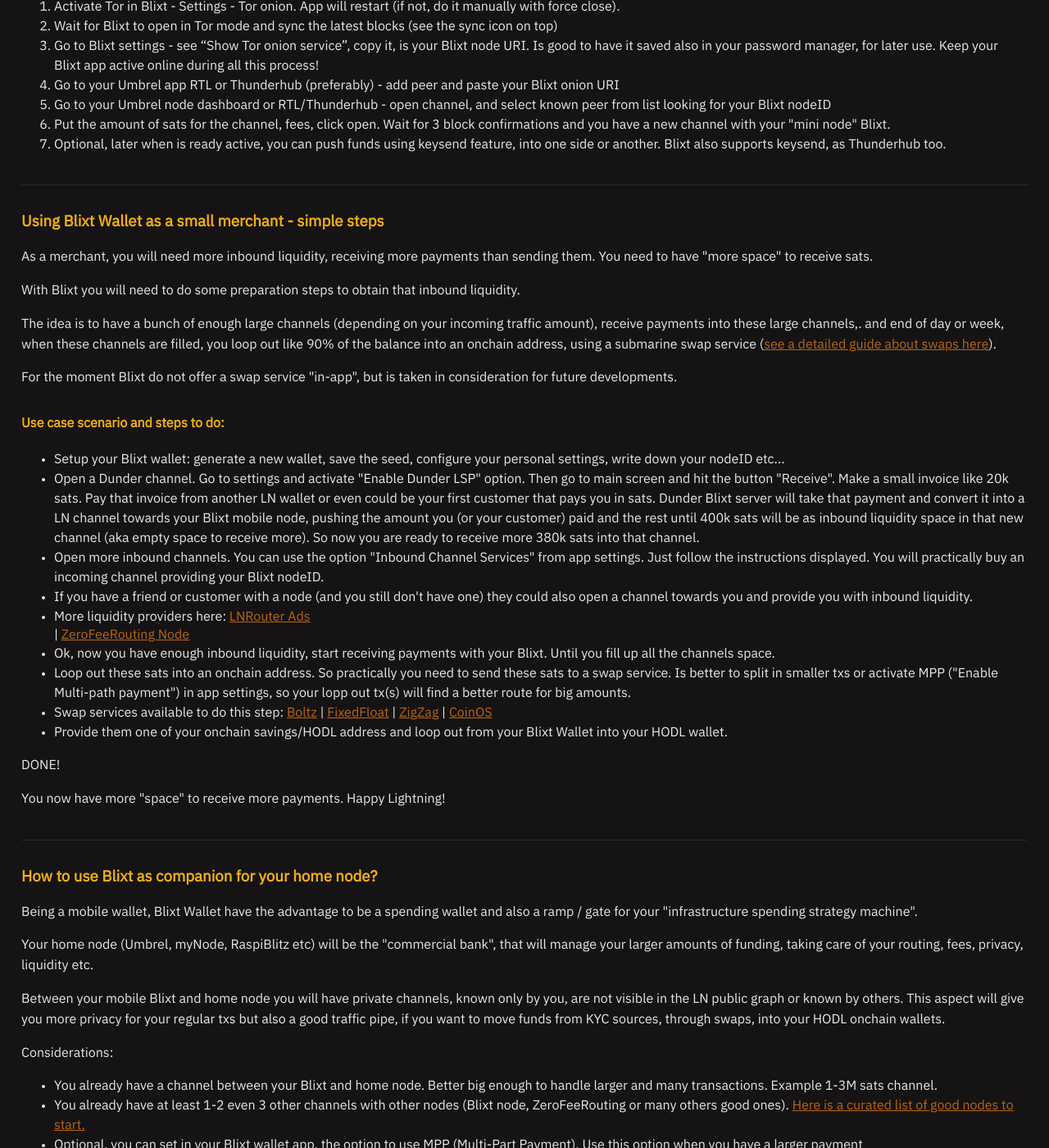
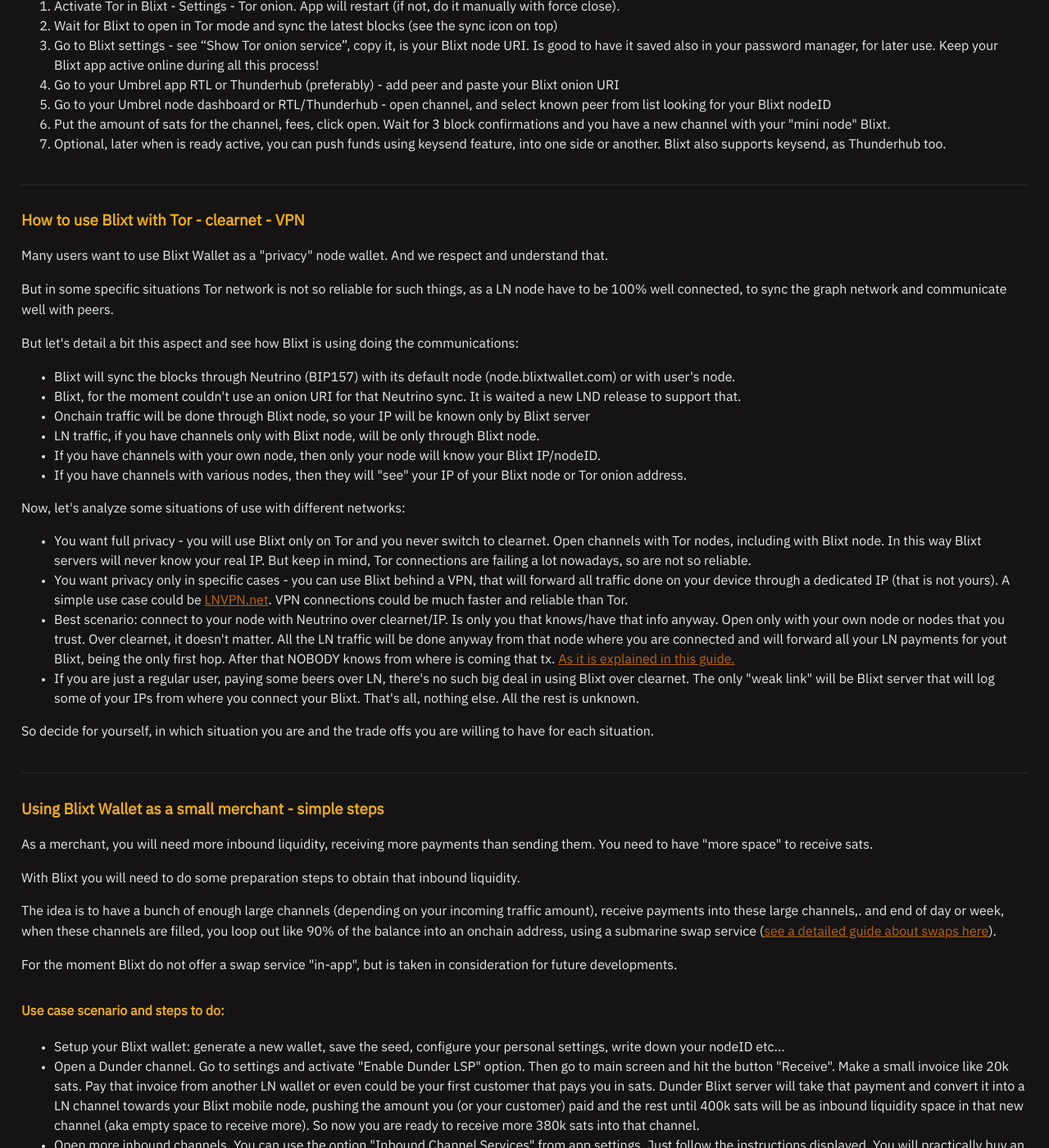
Before and after one commit to BlixtWallet/blixtwallet.github.io, a Jekyll site: the page built from guides.html, in a window 1280 px wide and 1400 px high, scrolled down 2666 px. Shown: the whole window at 82% size. Built offline with Jekyll 4.4.1, drawn with Linux system fonts in a browser that asks for light colours; a script that is not in the unit is left out; some of the changed text lies outside the part shown.

Commit message:
added new guide
added guide about tor

```diff
--- a/guides.html
+++ b/guides.html
@@ -35,6 +35,7 @@
       <li><a href="#guide-lsp">How to use Dunder LSP to open channels and receive funds over LN?</a></li>
       <li><a href="#guide-autopilot">How to use autopilot for opening LN channels?</a></li>
       <li><a href="#guide-channels">How do I open a channel with my Umbrel / myNode / Raspiblitz / other node?</a></li>
+      <li><a href="#guide-tor">How to use Blixt with Tor - clearnet - VPN?</a></li>
       <li><a href="#guide-merchant">I am a small merchant, can I use Blixt to accept payments in bitcoin?</a></li>
       <li><a href="#guide-companion">How to use Blixt as companion for your home node?</a></li>
       <li><a href="#guide-ism">How to use Blixt as "Infrastructure Spending Machine" (ISM)?</a></li>
@@ -113,6 +114,29 @@
       </ol>
   </section>
 
+  <section id?"guide-tor">
+    <h3>How to use Blixt with Tor - clearnet - VPN</h3>
+    <p>Many users want to use Blixt Wallet as a "privacy" node wallet. And we respect and understand that.</p>
+    <p>But in some specific situations Tor network is not so reliable for such things, as a LN node have to be 100% well connected, to sync the graph network and communicate well with peers.</p>
+    <p>But let's detail a bit this aspect and see how Blixt is using doing the communications:</p>
+    <ul>
+    <li>Blixt will sync the blocks through Neutrino (BIP157) with its default node (node.blixtwallet.com) or with user's node.</li>
+    <li>Blixt, for the moment couldn't use an onion URI for that Neutrino sync. It is waited a new LND release to support that.</li>
+    <li>Onchain traffic will be done through Blixt node, so your IP will be known only by Blixt server</li>
+    <li>LN traffic, if you have channels only with Blixt node, will be only through Blixt node.</li>
+    <li>If you have channels with your own node, then only your node will know your Blixt IP/nodeID.</li>
+    <li>If you have channels with various nodes, then they will "see" your IP of your Blixt node or Tor onion address.</li>
+    </ul>
+    <p>Now, let's analyze some situations of use with different networks:</p>
+    <ul>
+    <li>You want full privacy - you will use Blixt only on Tor and you never switch to clearnet. Open channels with Tor nodes, including with Blixt node. In this way Blixt servers will never know your real IP. But keep in mind, Tor connections are failing a lot nowadays, so are not so reliable.</li>
+    <li>You want privacy only in specific cases - you can use Blixt behind a VPN, that will forward all traffic done on your device through a dedicated IP (that is not yours). A simple use case could be <a href="https://lnvpn.net/" target="_blank" rel="noopener noreferrer">LNVPN.net</a>. VPN connections could be much faster and reliable than Tor.</li>
+    <li>Best scenario: connect to your node with Neutrino over clearnet/IP. Is only you that knows/have that info anyway. Open only with your own node or nodes that you trust. Over clearnet, it doesn't matter. All the LN traffic will be done anyway from that node where you are connected and will forward all your LN payments for yout Blixt, being the only first hop. After that NOBODY knows from where is coming that tx. <a href="#guide-companion" target="_blank" rel="noopener noreferrer">As it is explained in this guide.</a></li>
+    <li>If you are just a regular user, paying some beers over LN, there's no such big deal in using Blixt over clearnet. The only "weak link" will be Blixt server that will log some of your IPs from where you connect your Blixt. That's all, nothing else. All the rest is unknown.</li>
+    </ul>
+    <p>So decide for yourself, in which situation you are and the trade offs you are willing to have for each situation.</p>
+  </section>
+
   <section id="guide-merchant">
     <h3>Using Blixt Wallet as a small merchant - simple steps</h3>
     <p>As a merchant, you will need more inbound liquidity, receiving more payments than sending them. You need to have "more space" to receive sats.</p>
```
